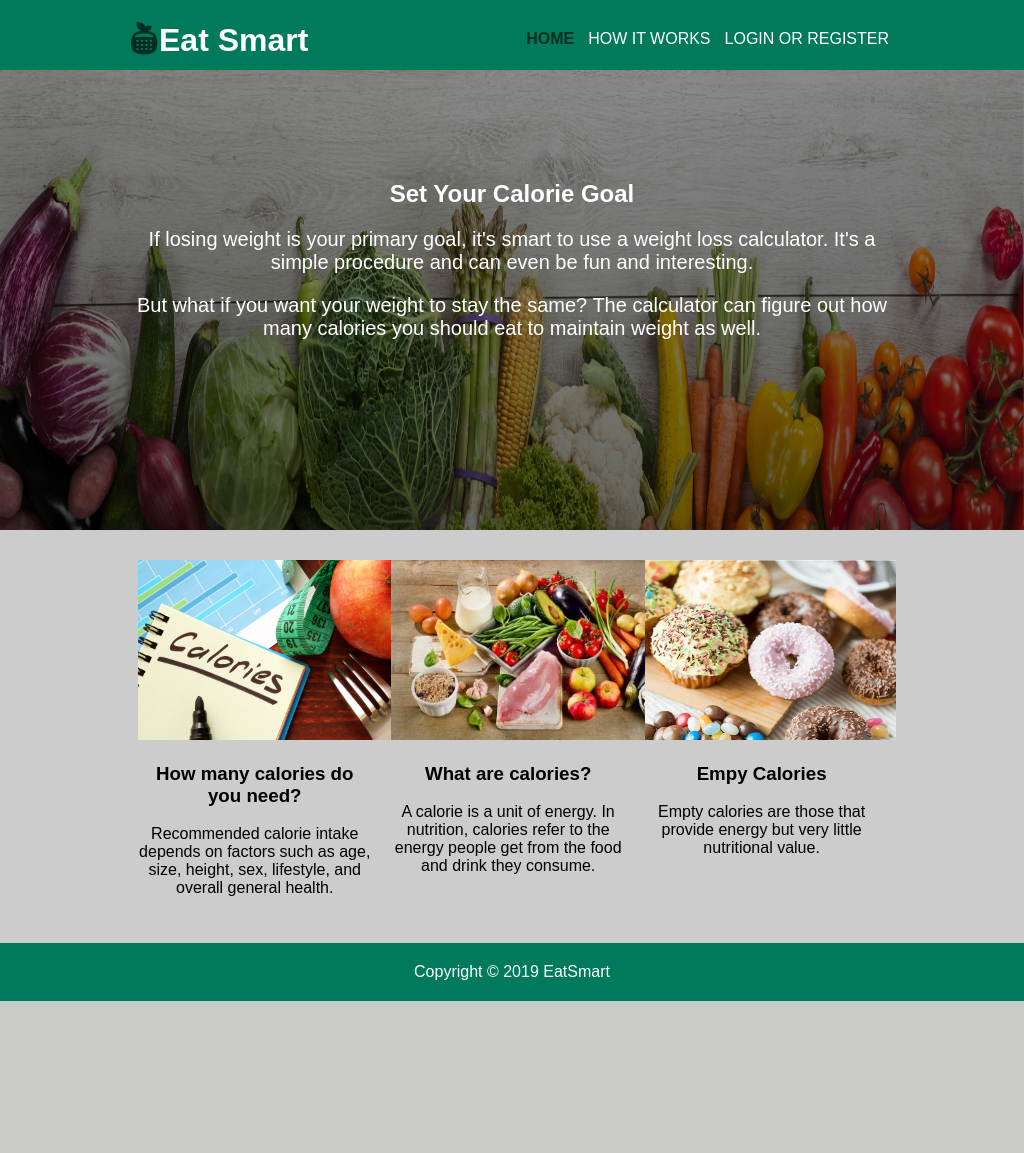
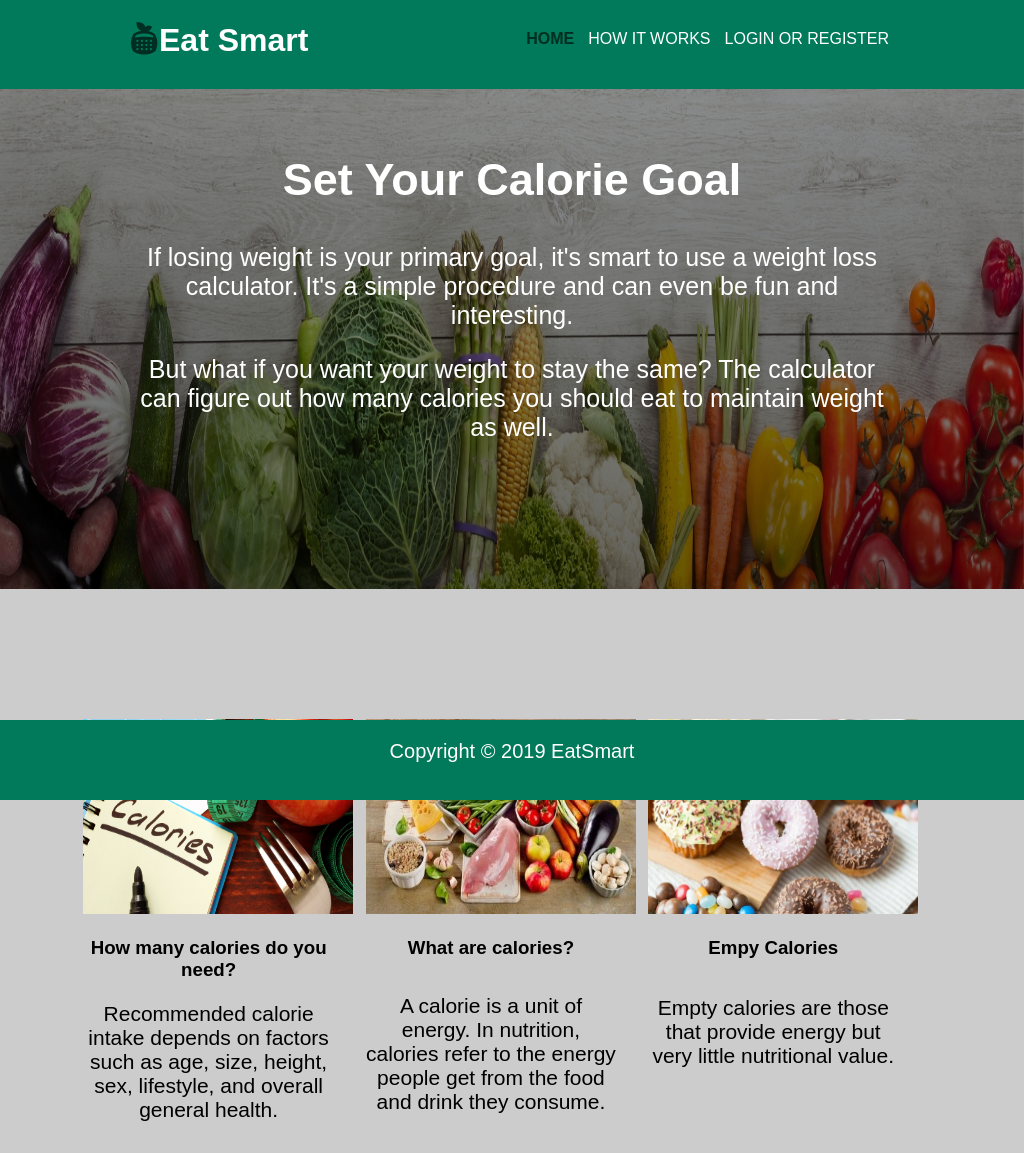
Before and after one commit to AnaRosu/Cal-o-web, a PHP site: page / in a window 1024 px wide. Before the commit the page ends 1001 px from the top, so only its background shows below. Run offline with PHP 8.4, Linux system fonts and the light colour scheme.

Commit message:
responsive design

```diff
--- a/css/style.css
+++ b/css/style.css
@@ -77,16 +77,16 @@ i.fab {
     color:#fff;
 }
 #showcase h1{
-     margin-top:150px;
      font-size:30px;
      text-transform: capitalize;
-     margin-bottom: 10px;
 }
 #showcase p{
     font-size:20px;
     align-self: center;
 }
-
+.sometext{
+margin-top: 100px;
+}
 /* end show case */
 
 /* start facts section*/
@@ -121,6 +121,48 @@ footer{
 /* end footer */
 
 /* start responsive page */
+@media only screen and (min-width: 901px) and (max-width:1025px){
+  header {
+      padding-bottom: 30px;
+  }
+  #showcase{
+    min-height: 500px;
+    text-align: center;
+    font-size: 30px;
+  }
+  #showcase p{
+    font-size: 25px;
+  }
+  #facts .box img{
+      width:270px;
+      height:195px;
+    }
+  footer{
+    position:absolute;
+    bottom:0;
+    width:100%;
+    height:80px;
+    font-size: 20px;
+  }
+  #facts{
+    margin-top: 120px;
+  }
+  #facts .container{ width:88%;}
+  #facts .box{
+      float: left;
+      width: 30%;
+      margin-left: 12px;
+  }
+  .text1{font-size: 21px;}
+  .text2{
+    margin-top: 35px;
+    font-size: 21px;
+  }
+  .text3{
+    margin-top: 37px;
+    font-size: 21px;
+  }
+  }
 @media only screen and (min-width: 701px) and (max-width:900px){
     header #branding,
     header nav ,
@@ -189,11 +242,15 @@ footer{
     color: black;
 
 }
+.sometext{
+margin-top: 65px;
+}
 /*end form decorations*/
 
 @media only screen and (min-width: 400px) and (max-width: 700px)  {
   #facts p, h3{
     font-size: 15px;
+    margin: 0px;
 
     }
     #facts .box{
@@ -204,18 +261,38 @@ footer{
       height:80px;
       border:10px;
   }
+  #facts .box h3:nth-of-type(1)
+  {
+    margin-top: 15px;
+  }
   #showcase{
-      min-height: 350px;
+      min-height: 300px;
   }
   #showcase h1{
        margin-top:85px;
-       font-size:18px;
+       font-size:22px;
        margin-bottom: 10px;
   }
   #showcase p{
-      font-size:12px;
+      font-size:15px;
       align-self: center;
   }
+  .sometext{
+  margin-top: 55px;
+  }
+  .text2{
+  margin-top: 26px;
+  }
+  .text1{
+    margin-top: 10px;
+  }
+  .text3{
+    margin-top:45px;
+  }
+  footer{position:absolute;
+    bottom:0;
+    width:100%;
+    height:60px;}
 }
 @media only screen and (min-width: 300px) and (max-width: 560px)  {
   #facts p, h3{
--- a/index.html
+++ b/index.html
@@ -31,18 +31,15 @@
 <!-- start show case-->
     <section id="showcase">
           <div class="container">
-            <br>
-            <br>
-            <br>
-            <br>
-            <br>
-              <h2>Set Your Calorie Goal </h2>
+            <div class="sometext">
+                  <h2>Set Your Calorie Goal </h2>
                 <p> If losing weight is your primary goal, it's smart to use a weight loss calculator.
                It's a simple procedure and can even be fun and interesting.</p>
                <p>
                But what if you want your weight to stay the same?
                The calculator can figure out how many calories you should eat to maintain weight as well.
               </p>
+            </div>
           </div>
     </section>
     <!--end showcase-->
@@ -53,8 +50,8 @@
         <div class="container">
             <div class="box">
                 <img src="images/image7.jpg" alt="calories">
-                <div class="text">
                 <h3>How many calories do you need?</h3>
+                  <div class="text1">
                 <p>Recommended calorie intake depends on factors such as age, size, height, sex, lifestyle, and overall general health.
                 </p>
               </div>
@@ -62,8 +59,8 @@
 
             <div class="box">
                     <img src="images/image6.jpg" alt="health">
-                    <div class="text">
                     <h3>What are calories?</h3>
+                    <div class="text2">
                     <p>A calorie is a unit of energy.
                   In nutrition, calories refer to the energy people get from the food and drink they consume.
                     </p>
@@ -72,8 +69,8 @@
 
             <div class="box">
                     <img src="images/image3.jpg" alt="empty">
-                    <div class="text">
                     <h3>Empy Calories</h3>
+                    <div class="text3">
                     <p>Empty calories are those that provide energy but very little nutritional value.
                     </p>
                   </div>
```
Also changed, not shown: other parts of css/style.css (+38 -11 lines).
